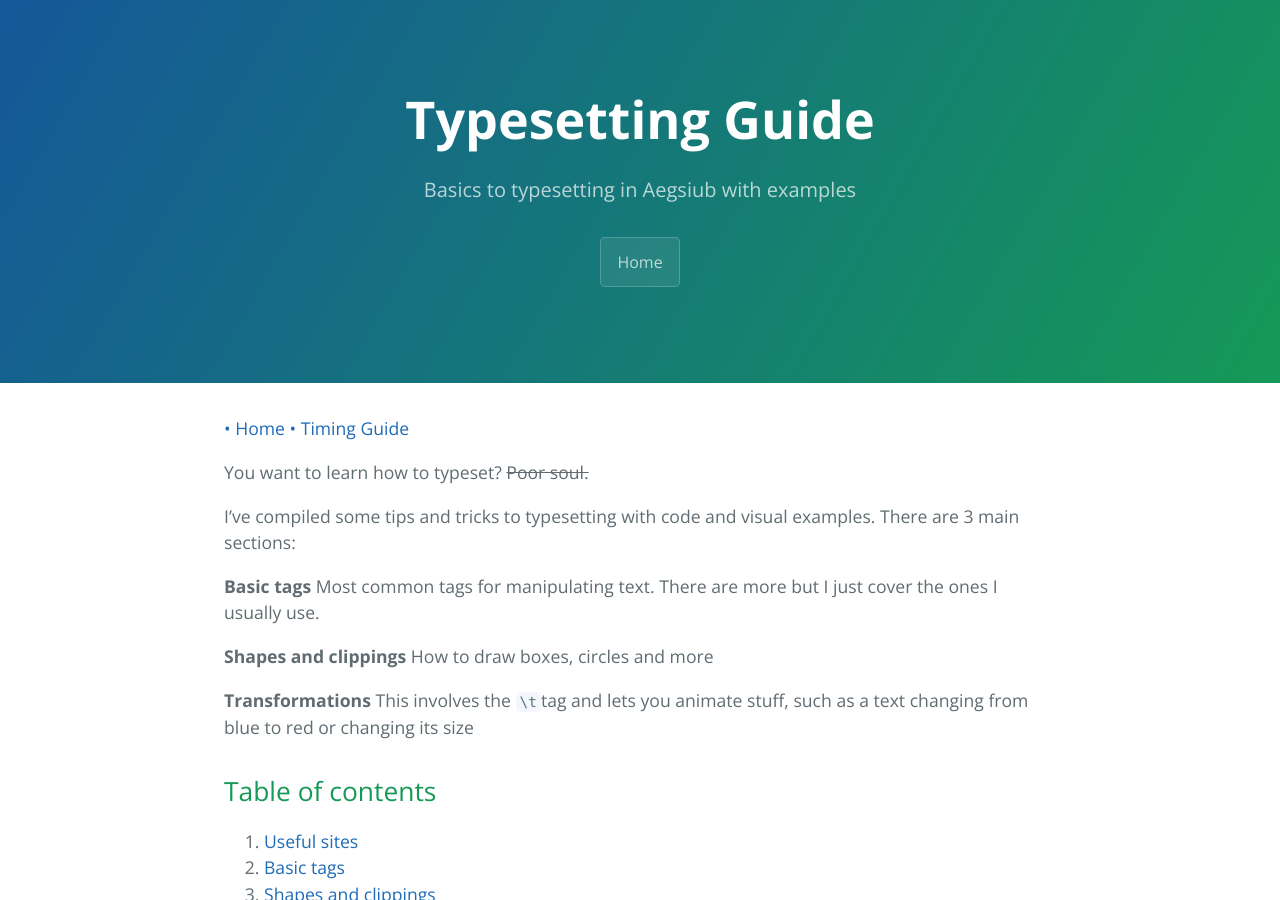
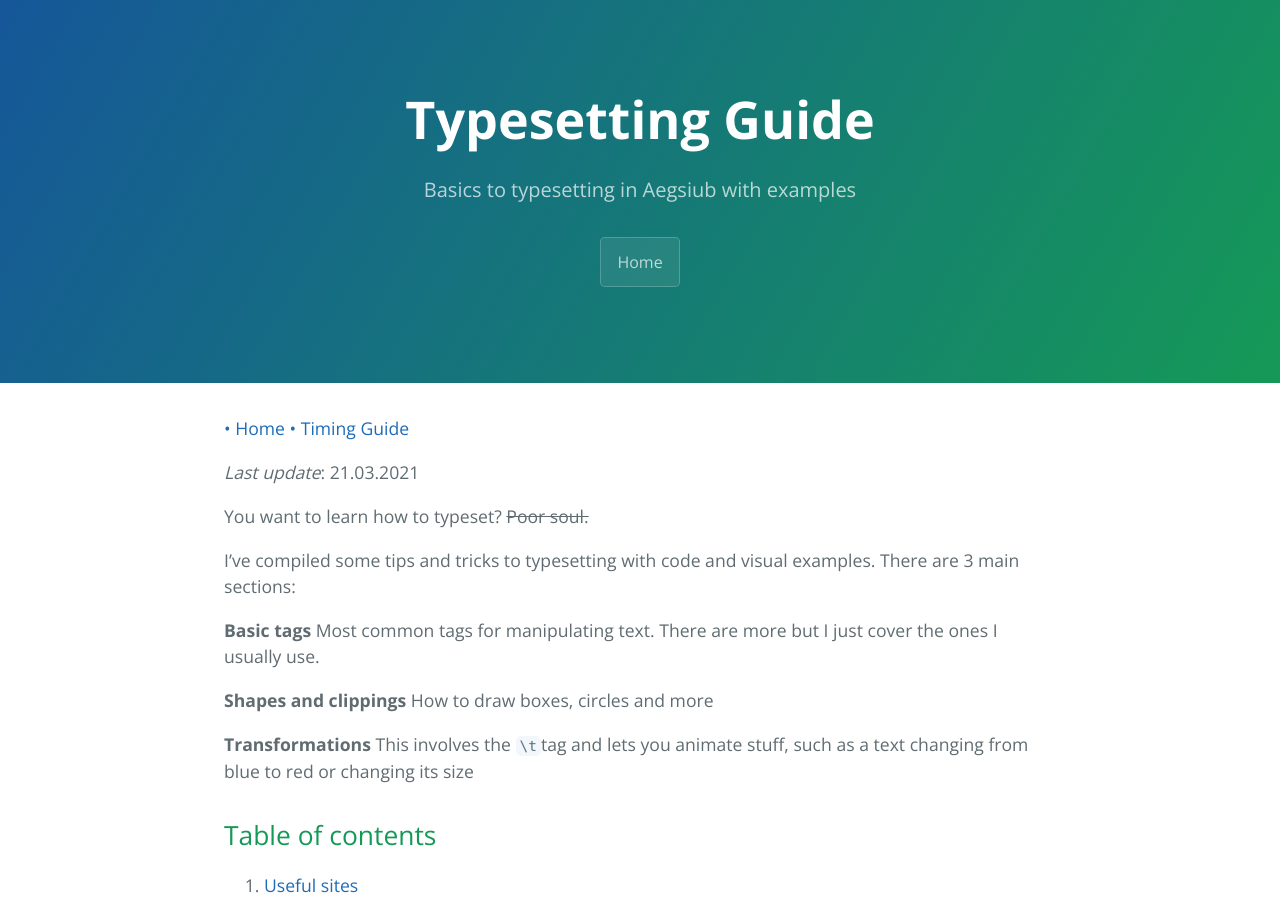
Before and after one commit to Miayl/jekyll-page, a Jekyll site: the page built from typesetting-guide.md, in a window 1280 px wide and 900 px high. Built offline with Jekyll 4.4.1, drawn with Linux system fonts in a browser that asks for light colours.

```diff
--- a/typesetting-guide.md
+++ b/typesetting-guide.md
@@ -5,6 +5,8 @@ description: Basics to typesetting in Aegsiub with examples
 ---
 
 [• Home](./) [• Timing Guide](./timing-guide.html)
+
+*Last update*: 21.03.2021
 
 You want to learn how to typeset? ~~Poor soul.~~
 
```
Also changed, not shown: README.md, 2 other files.
